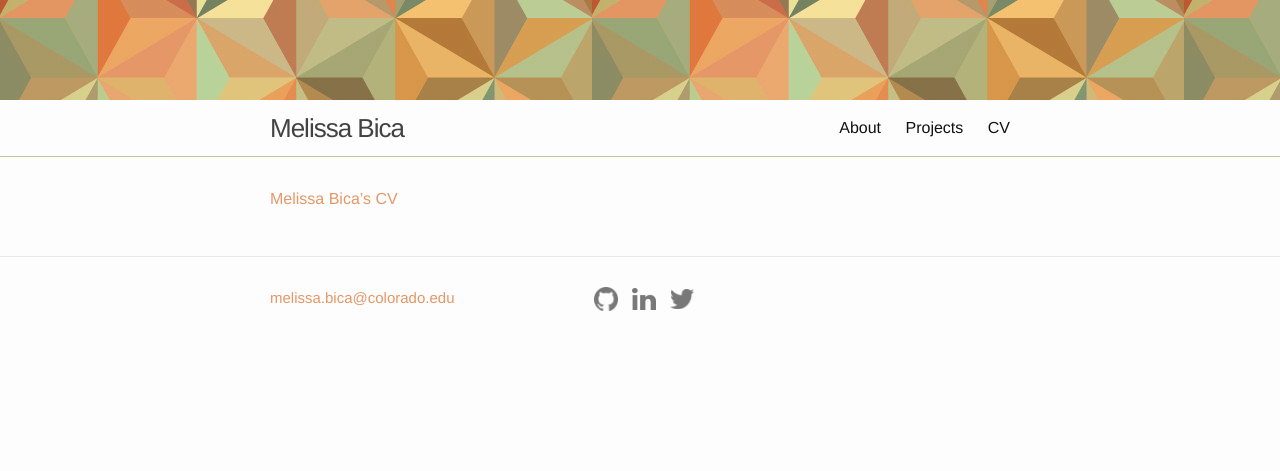
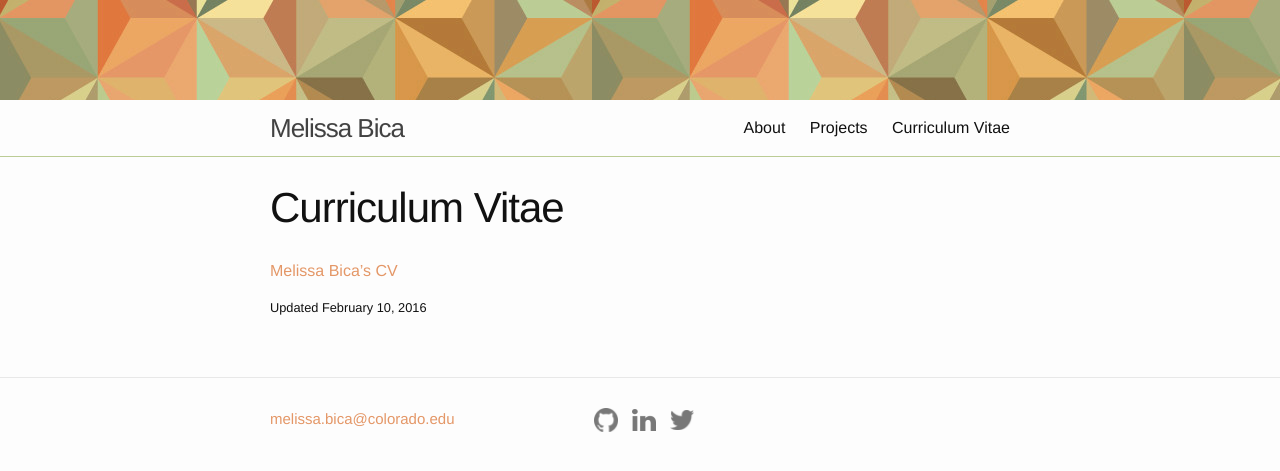
Before and after one commit to melissabica/melissabica.github.io, a Jekyll site: the page built from 3-cv.md, in a window 1280 px wide. Shown: the top 471 px of the page. Built offline with Jekyll 4.4.1, drawn with Linux system fonts in a browser that asks for light colours; nearby versions of some CDN libraries; comment, search, counter and statistics services are not loaded.

Commit message:
Updated CV page

```diff
--- a/3-cv.md
+++ b/3-cv.md
@@ -1,7 +1,9 @@
 ---
-layout: default
-title: CV
+layout: page
+title: Curriculum Vitae
 permalink: /cv/
 ---
 
 [Melissa Bica's CV](/assets/files/MelissaBicaCV.pdf)
+
+<p style="font-size: 0.8em;">Updated February 10, 2016</p>
```
